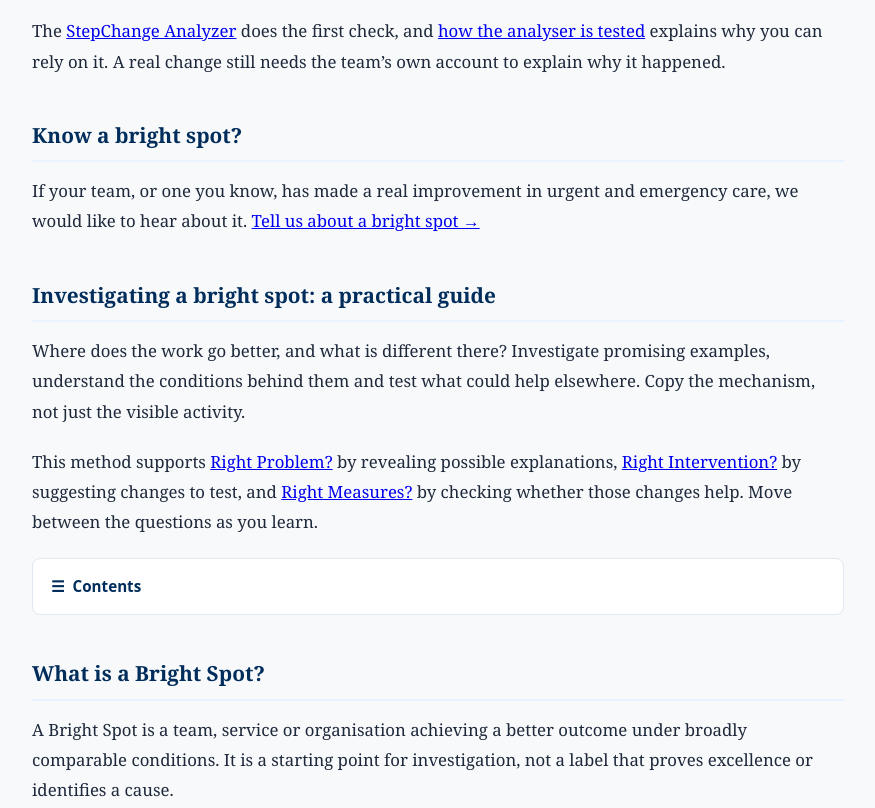
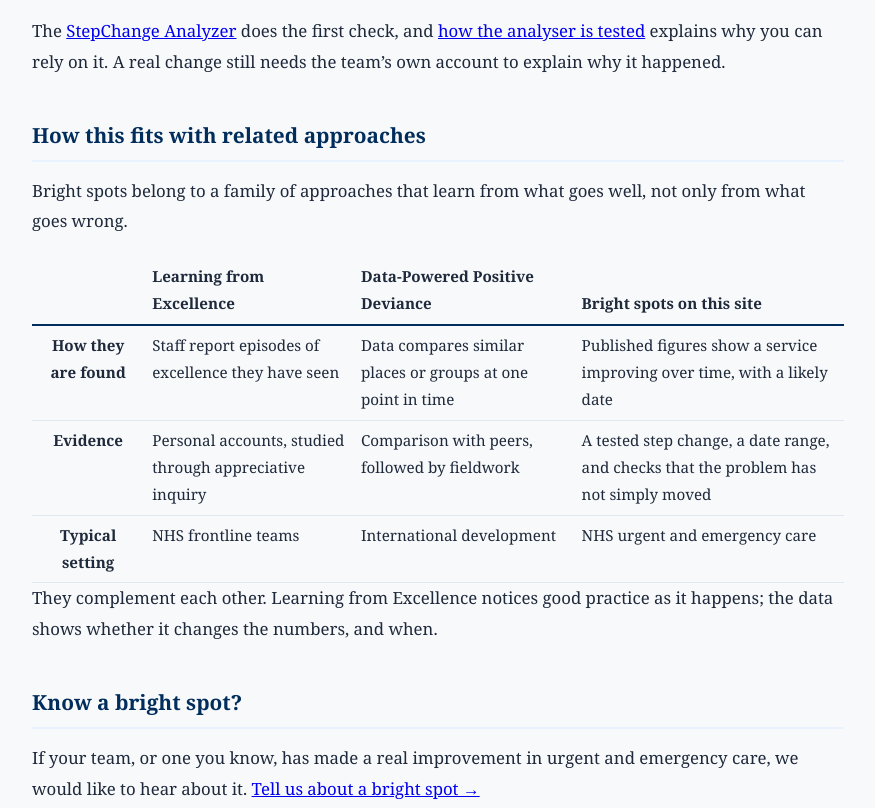
Before and after one commit to sydstewart/viableSPC, a plain HTML site: page bright-spots.html in a window 1280 px wide. Shown: the part 1289-2097 px from the top of the page, without its empty margins (202-1077 px from the left). Drawn offline with Linux system fonts and the light colour scheme.

Commit message:
Release 6.0.3: where bright spots come from; search index rebuilt
- Bright spots page: origins of the idea (Zeitlin and colleagues;
  the Sternins, The Power of Positive Deviance; the Heath brothers,
  Switch); new section "How this fits with related approaches"
  comparing Learning from Excellence, Data-Powered Positive Deviance
  and this site's bright spots; references added for Kelly, Blake
  and Plunkett (2016) and the DPPD Handbook (2021)
- Site footer: The Power of Positive Deviance and Switch added to
  the Framework line
- Release notes: 6.0.3 entry
- Search index (Pagefind) rebuilt from the main folder only, so test
  packages no longer appear in site search
- Hand-made backup files removed; .gitignore added for backups,
  tests/node_modules and .idea
- Tests: I.21 and I.24 extended

Tests: 97 pass, 0 fail, 0 pending, 1 skipped (of 98)

```diff
--- a/bright-spots.html
+++ b/bright-spots.html
@@ -50,6 +50,20 @@
     </ul>
     <p>The <a href="how-to-use-the-analyser.html">StepChange Analyzer</a> does the first check, and <a href="how-the-analyser-is-tested.html">how the analyser is tested</a> explains why you can rely on it. A real change still needs the team&rsquo;s own account to explain why it happened.</p>
 
+    <h2 id="section-related">How this fits with related approaches</h2>
+    <p>Bright spots belong to a family of approaches that learn from what goes well, not only from what goes wrong.</p>
+    <div style="overflow-x:auto;">
+    <table style="width:100%;border-collapse:collapse;font-size:0.95em;">
+        <thead><tr><th style="padding:6px 8px;border-bottom:2px solid #002d5b;text-align:left;vertical-align:bottom;"></th><th style="padding:6px 8px;border-bottom:2px solid #002d5b;text-align:left;vertical-align:bottom;">Learning from Excellence</th><th style="padding:6px 8px;border-bottom:2px solid #002d5b;text-align:left;vertical-align:bottom;">Data-Powered Positive Deviance</th><th style="padding:6px 8px;border-bottom:2px solid #002d5b;text-align:left;vertical-align:bottom;">Bright spots on this site</th></tr></thead>
+        <tbody>
+        <tr><th style="padding:6px 8px;border-bottom:1px solid #e2e8f0;vertical-align:top;">How they are found</th><td style="padding:6px 8px;border-bottom:1px solid #e2e8f0;vertical-align:top;">Staff report episodes of excellence they have seen</td><td style="padding:6px 8px;border-bottom:1px solid #e2e8f0;vertical-align:top;">Data compares similar places or groups at one point in time</td><td style="padding:6px 8px;border-bottom:1px solid #e2e8f0;vertical-align:top;">Published figures show a service improving over time, with a likely date</td></tr>
+        <tr><th style="padding:6px 8px;border-bottom:1px solid #e2e8f0;vertical-align:top;">Evidence</th><td style="padding:6px 8px;border-bottom:1px solid #e2e8f0;vertical-align:top;">Personal accounts, studied through appreciative inquiry</td><td style="padding:6px 8px;border-bottom:1px solid #e2e8f0;vertical-align:top;">Comparison with peers, followed by fieldwork</td><td style="padding:6px 8px;border-bottom:1px solid #e2e8f0;vertical-align:top;">A tested step change, a date range, and checks that the problem has not simply moved</td></tr>
+        <tr><th style="padding:6px 8px;border-bottom:1px solid #e2e8f0;vertical-align:top;">Typical setting</th><td style="padding:6px 8px;border-bottom:1px solid #e2e8f0;vertical-align:top;">NHS frontline teams</td><td style="padding:6px 8px;border-bottom:1px solid #e2e8f0;vertical-align:top;">International development</td><td style="padding:6px 8px;border-bottom:1px solid #e2e8f0;vertical-align:top;">NHS urgent and emergency care</td></tr>
+        </tbody>
+    </table>
+    </div>
+    <p>They complement each other. Learning from Excellence notices good practice as it happens; the data shows whether it changes the numbers, and when.</p>
+
     <h2 id="section-tell-us">Know a bright spot?</h2>
     <p>If your team, or one you know, has made a real improvement in urgent and emergency care, we would like to hear about it. <a href="https://docs.google.com/forms/d/e/1FAIpQLSeM9hZ75140SEKR0Mex4JvLEEdp9E8hq9w5Ug5ItDH9Qx5fkg/viewform?usp=publish-editor" target="_blank" rel="noopener">Tell us about a bright spot &rarr;</a></p>
 
@@ -64,6 +78,7 @@
             <li><a href="#section-uec">Urgent and emergency care</a></li>
             <li><a href="#section-other">Other bright spots</a></li>
             <li><a href="#section-real">How we check a bright spot is real</a></li>
+            <li><a href="#section-related">How this fits with related approaches</a></li>
             <li><a href="#section-tell-us">Know a bright spot?</a></li>
             <li><a href="#section-guide">Investigating a bright spot: a practical guide</a></li>
             <li><a href="#section-definition">What is a Bright Spot?</a></li>
@@ -76,6 +91,7 @@
     <h2 id="section-definition">What is a Bright Spot?</h2>
     <p>A Bright Spot is a team, service or organisation achieving a better outcome under broadly comparable conditions. It is a starting point for investigation, not a label that proves excellence or identifies a cause.</p>
     <p>The approach comes from positive deviance: look for people finding useful ways forward within shared constraints. A promising example need not be perfect. Investigate the particular outcome that is better, rather than treating the whole organisation as a model.</p>
+    <p>The idea began in child nutrition, where Zeitlin and colleagues noticed that some poor families raised well-nourished children under the same conditions as their neighbours. Jerry and Monique Sternin later turned it into a practical method in Vietnam, described in <em>The Power of Positive Deviance</em>. Chip and Dan Heath popularised the term &ldquo;bright spots&rdquo; in <em>Switch</em>: when change is hard, study what is already working and learn from it.</p>
     <p>A high ranking or one good month may reflect ordinary variation, different resources or a different population. A persistent difference or a change in a time series strengthens the case for investigation, but neither proves that a practice caused it. A service can also perform consistently well without a recent change point.</p>
 
     <h2 id="section-investigation">How to investigate one</h2>
@@ -114,6 +130,8 @@
 <p><strong>Positive deviance origin:</strong> Zeitlin M, Ghassemi H, Mansour M. <em>Positive Deviance in Child Nutrition.</em> United Nations University Press, 1990.</p>
 <p style="margin-top:8px;"><strong>Vietnam application and healthcare:</strong> Pascale RT, Sternin J, Sternin M. <em>The Power of Positive Deviance: How Unlikely Innovators Solve the World’s Toughest Problems.</em> Harvard Business Press, 2010.</p>
 <p style="margin-top:8px;"><strong>Bright Spots framing:</strong> Heath C, Heath D. <em>Switch: How to Change Things When Change Is Hard.</em> Random House, 2010.</p>
+<p style="margin-top:8px;"><strong>Learning from Excellence:</strong> Kelly N, Blake S, Plunkett A. Learning from excellence in healthcare: a new approach to incident reporting. <em>Archives of Disease in Childhood</em> 2016;101(9):788&ndash;791.</p>
+<p style="margin-top:8px;"><strong>Data-Powered Positive Deviance:</strong> <em>Data Powered Positive Deviance Handbook.</em> UNDP Accelerator Labs, GIZ Data Lab and University of Manchester, 2021.</p>
 <p style="margin-top:8px;"><strong>Bootstrap CUSUM method:</strong> Taylor, W.A. Change-Point Analysis (2000). Building on Page (1954), Hinkley (1971), Efron &amp; Tibshirani (1993).</p>
 <p style="margin-top:8px;"><a href="index.html">stepchangeanalysis.com</a> — free, browser-based, no data uploaded  ·  © Syd Stewart / StepChangeAnalysis.com · June 2026</p>
 </footer>
--- a/partials/footer.html
+++ b/partials/footer.html
@@ -1,6 +1,6 @@
 <footer class="page-footer" style="max-width:860px;margin:0 auto;padding:0 24px 60px;">
     <p><strong>Tool:</strong> <a href="index.html">stepchangeanalysis.com</a> &mdash; free, browser-based StepChange Analyzer (Bootstrap CUSUM &amp; X-mR) &middot; no data uploaded &middot; any sector</p>
-    <p style="margin-top:8px;"><strong>Framework:</strong> Deming (Out of the Crisis, 1982) &middot; Joiner (Fourth Generation Management, 1994) &middot; Goldratt (The Goal, 1984) &middot; Senge (The Fifth Discipline, 1990) &middot; Model for Improvement (Langley et al., 1996/2009) &middot; TRIZ: Altshuller (<em>Creativity as an Exact Science</em>, 1984); Lilly Haines-Gadd (<em>TRIZ For Dummies</em>, 2016)</p>
+    <p style="margin-top:8px;"><strong>Framework:</strong> Deming (Out of the Crisis, 1982) &middot; Joiner (Fourth Generation Management, 1994) &middot; Goldratt (The Goal, 1984) &middot; Senge (The Fifth Discipline, 1990) &middot; Model for Improvement (Langley et al., 1996/2009) &middot; TRIZ: Altshuller (<em>Creativity as an Exact Science</em>, 1984); Lilly Haines-Gadd (<em>TRIZ For Dummies</em>, 2016) &middot; Positive deviance: Pascale, Sternin &amp; Sternin (<em>The Power of Positive Deviance</em>, 2010) &middot; Bright spots: Heath &amp; Heath (<em>Switch</em>, 2010)</p>
     <p style="margin-top:8px;"><strong>Bootstrap CUSUM:</strong> Taylor (2000), building on Page (1954), Hinkley (1971), and Efron &amp; Tibshirani (1993). &copy; Syd Stewart 2026. <a href="glossary.html">Glossary</a> &middot; <a href="about.html">About</a></p>
     <p style="margin-top:8px;"><strong>The Analyzer:</strong> <a href="how-to-use-the-analyser.html">How to use the analyser</a> &middot; <a href="how-the-analyser-is-tested.html">How the analyser is tested</a> &middot; <a href="release-notes.html">Release notes</a> &middot; <a href="intended-use.html">Intended use</a></p>
     <p style="margin-top:12px;border-top:1px solid #e2e8f0;padding-top:12px;">&#128172; <strong>Was this useful?</strong> &nbsp;<a href="https://docs.google.com/forms/d/e/1FAIpQLSeM9hZ75140SEKR0Mex4JvLEEdp9E8hq9w5Ug5ItDH9Qx5fkg/viewform?usp=publish-editor" target="_blank" rel="noopener" style="color:#0056b3;font-weight:600;">Share feedback or a question &rarr;</a> &nbsp;&middot;&nbsp; Takes 2 minutes &middot; helps improve the site</p>
```
Also changed, not shown: release-notes.html (+1 -0 lines).
